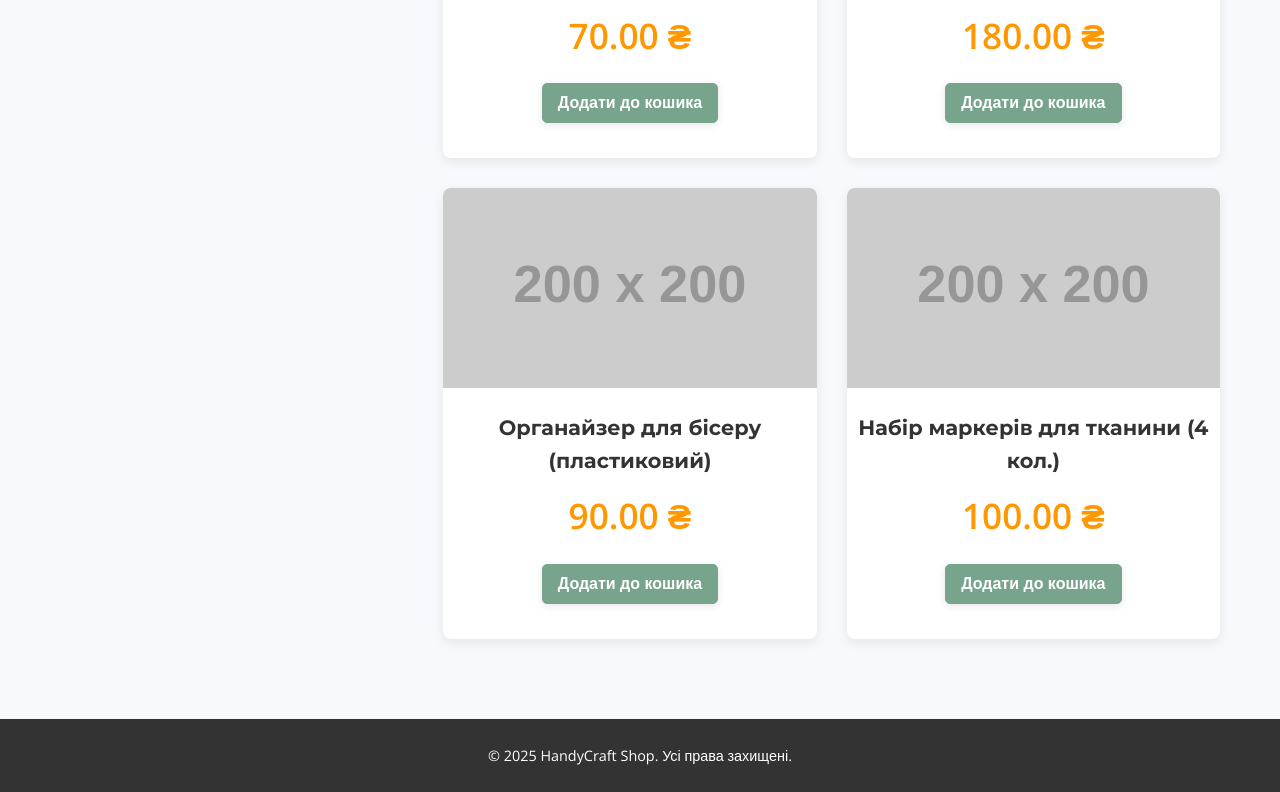
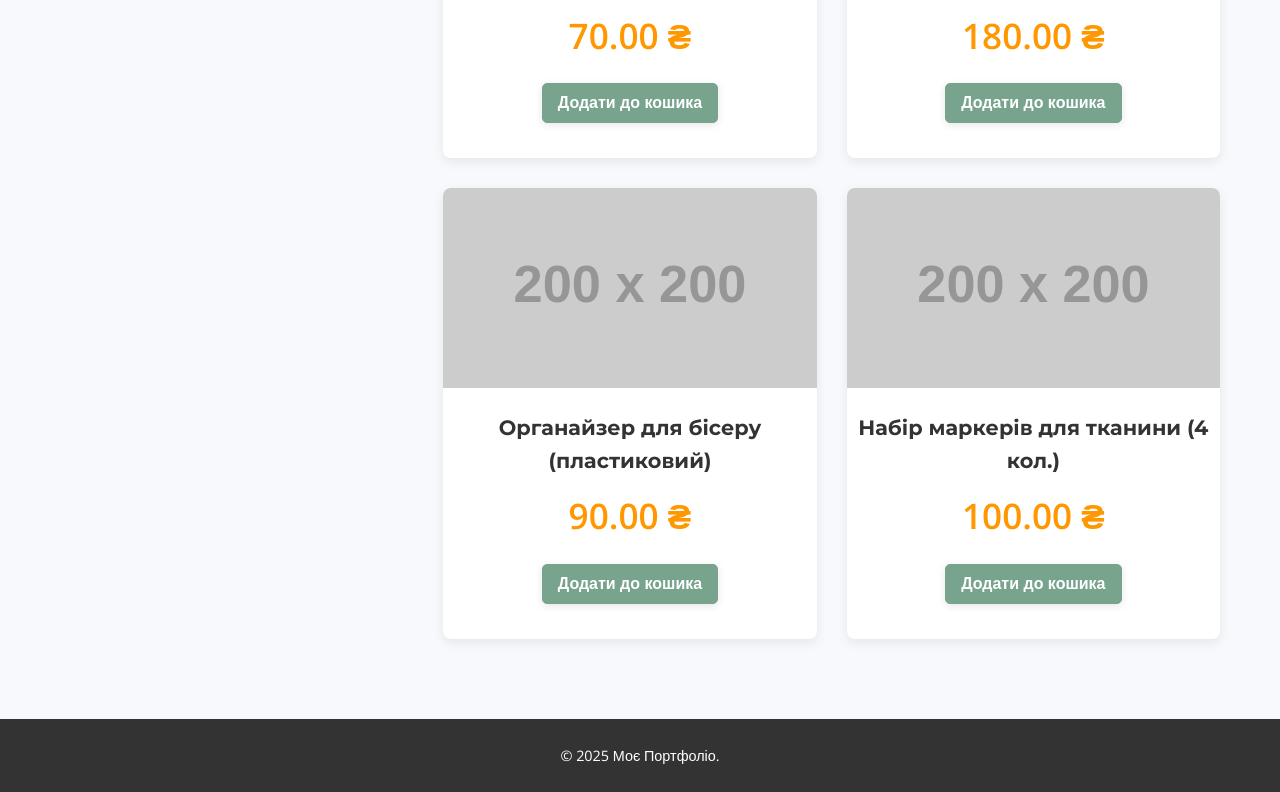
Before and after one commit to lakistar/Craftoria, a plain HTML site: page category-page.html in a window 1280 px wide. Shown: the part 10419-11211 px from the top of the page. Drawn offline with nearby package versions, Linux system fonts and the light colour scheme; placeholder pictures from the web are drawn by us.

Commit message:
Update category-page.html

```diff
--- a/category-page.html
+++ b/category-page.html
@@ -164,7 +164,7 @@
 
     <footer class="footer">
         <div class="container">
-            <p>&copy; 2025 HandyCraft Shop. Усі права захищені.</p>
+            <p>&copy; 2025 Моє Портфоліо.</p>
         </div>
     </footer>
 <script src="products-data.js"></script>
```
